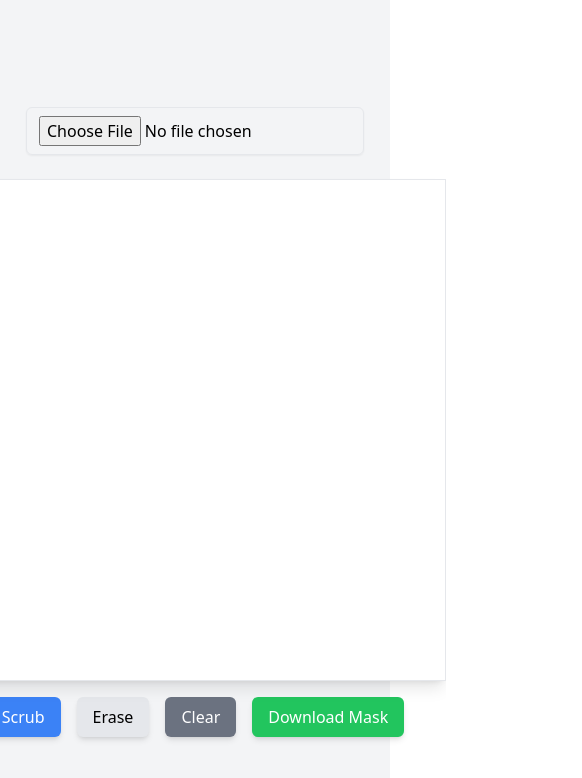
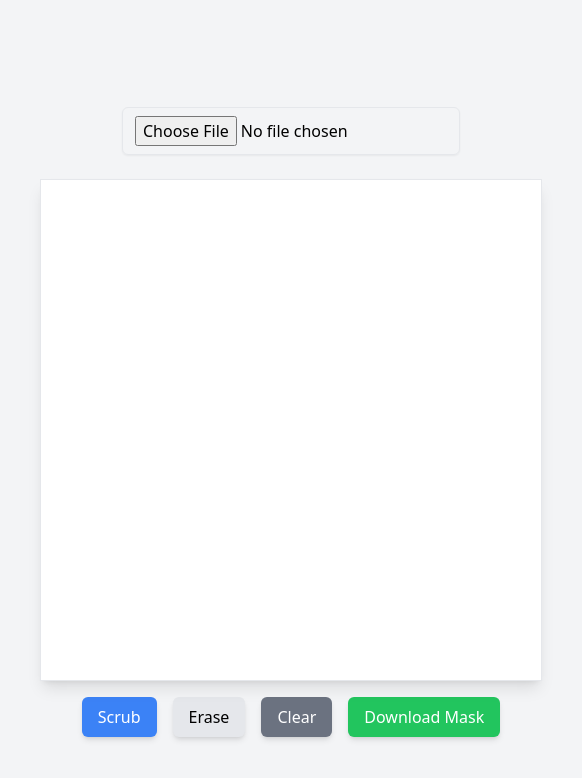
Before and after one commit to shaheerasif13/mask-image-web, a Next.js app: page / in a window 390 px wide. Shown: the top 778 px of the page, 582 px wide, since content can reach past the window. Built offline with nearby package versions, Linux system fonts and the light colour scheme.

Commit message:
feat: Improve styling and responsiveness

```diff
--- a/app/components/mask-image.tsx
+++ b/app/components/mask-image-canvas.tsx
@@ -1,13 +1,13 @@
 import React, { useEffect, useRef, useState } from "react";
 
-interface ImageMaskingProps {
+interface MaskImageCanvasProps {
   canvasWidth: number;
   canvasHeight: number;
   scrubberColor?: string;
   scrubberSize?: number;
 }
 
-const ImageMasking: React.FC<ImageMaskingProps> = ({
+const MaskImageCanvas: React.FC<MaskImageCanvasProps> = ({
   canvasWidth,
   canvasHeight,
   scrubberColor = "black",
@@ -215,4 +215,4 @@ const ImageMasking: React.FC<ImageMaskingProps> = ({
   );
 };
 
-export default ImageMasking;
+export default MaskImageCanvas;
--- a/app/page.tsx
+++ b/app/page.tsx
@@ -1,10 +1,10 @@
 "use client";
-import ImageMasking from "./components/mask-image";
+import MaskImageCanvas from "./components/mask-image-canvas";
 
 export default function Home() {
   return (
-    <div className="flex justify-center items-center h-screen bg-gray-100">
-      <ImageMasking canvasWidth={500} canvasHeight={500} scrubberSize={20} />
+    <div className="flex justify-center items-center min-h-screen min-w-full w-fit h-fit m-auto bg-gray-100 overflow-auto p-10">
+      <MaskImageCanvas canvasWidth={500} canvasHeight={500} scrubberSize={20} />
     </div>
   );
 }
```
